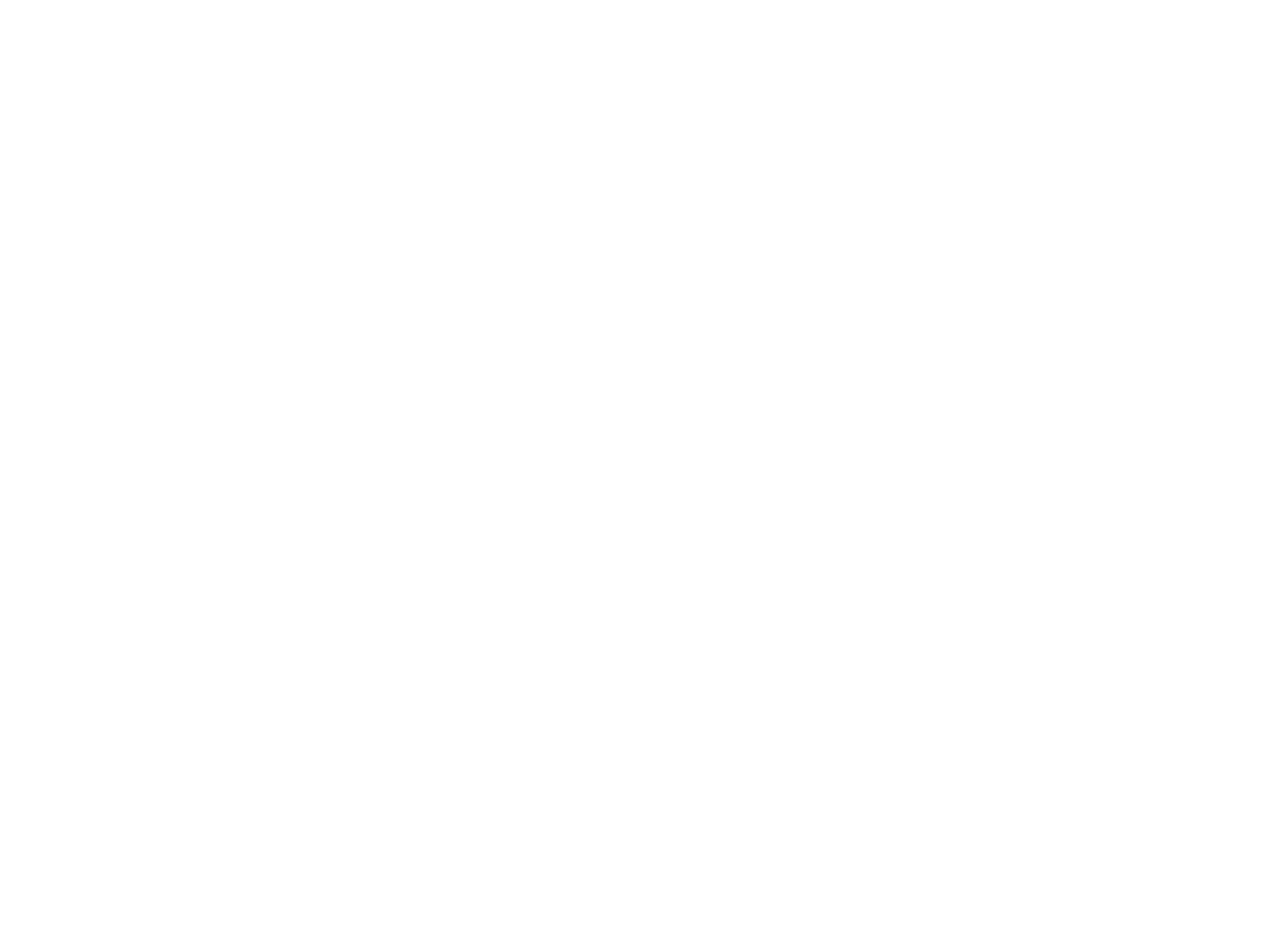
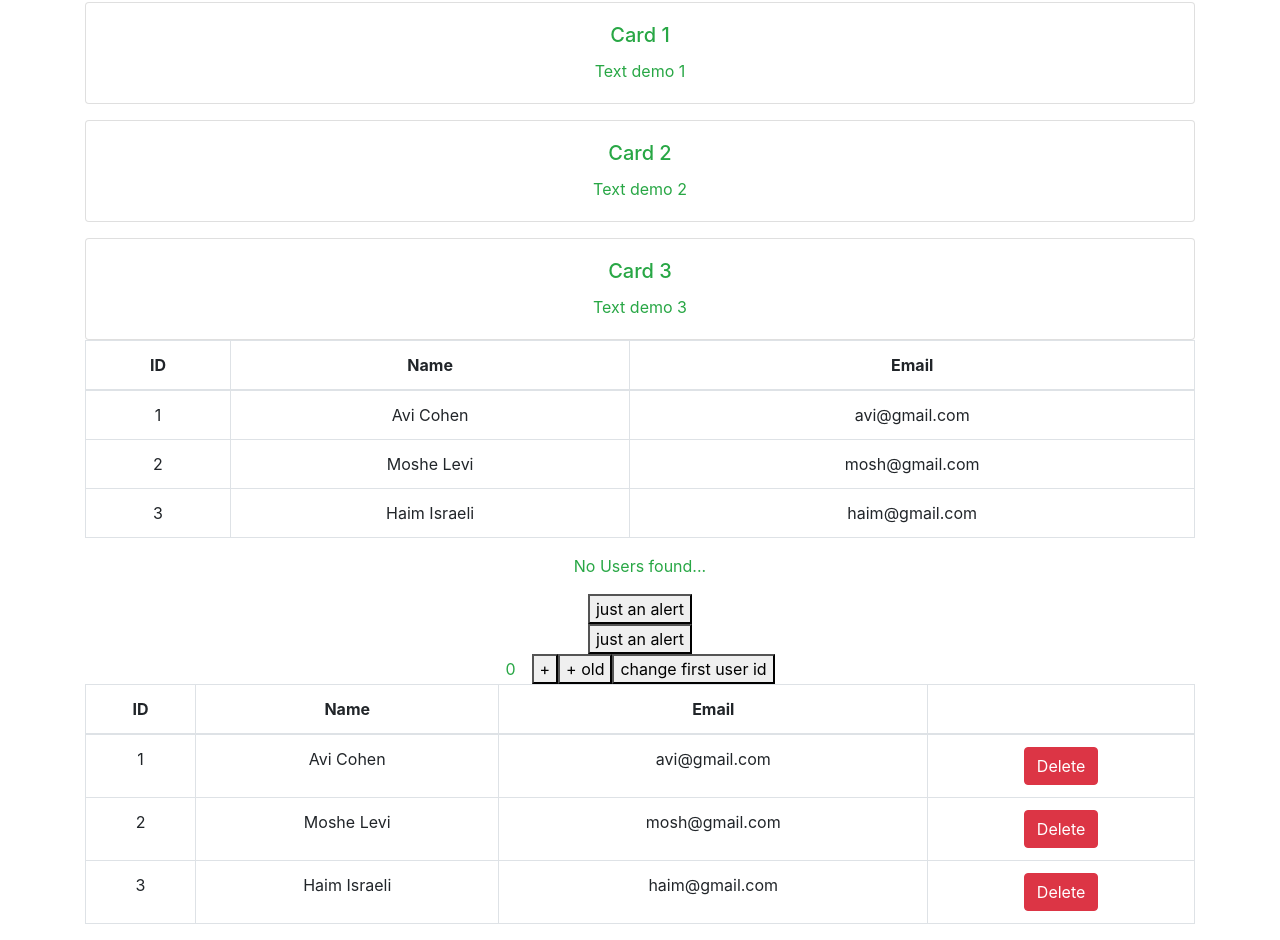
Before and after one commit to tsanhan/React-HackerU, a React (Create React App) app: page / in a window 1280 px wide. Shown: the part 676-1616 px from the top of the page. Before the commit the page ends 800 px from the top, so only its background shows below. Built offline with nearby package versions, Linux system fonts and the light colour scheme.

Commit message:
chapter3

```diff
--- a/src/components/cards.jsx
+++ b/src/components/cards.jsx
@@ -1,19 +1,14 @@
 import React, { Component } from "react";
-import './cards.css'
-
+import "./cards.css";
 
 class Cards extends Component {
   constructor() {
     super();
-    setTimeout(() => {
-      this.styles = {
-        fontSize: 40,
-        color: "balck",
-      };
-      this.render();
-    }, 3000);
+    this.changeCounterOld = this.changeCounterOld.bind(this);
   }
+
   state = {
+    counter: 0,
     myText: "demo text",
     image: {
       url:
@@ -22,6 +17,19 @@
     },
     thumb: "img-thumbnail",
     img: "img",
+    // iteration
+    nums: [10, 20, 30, 40],
+    cards: [
+      { id: 1, title: "Card 1", article: "Text demo 1" },
+      { id: 2, title: "Card 2", article: "Text demo 2" },
+      { id: 3, title: "Card 3", article: "Text demo 3" },
+    ],
+    users: [
+      { id: 1, name: "Avi Cohen", email: "avi@gmail.com" },
+      { id: 2, name: "Moshe Levi", email: "mosh@gmail.com" },
+      { id: 3, name: "Haim Israeli", email: "haim@gmail.com" },
+    ],
+    noUsers: [],
   };
 
   styles = {
@@ -43,8 +51,151 @@
           src={this.state.image.url}
           alt={this.state.image.alt}
         />
+        {/* iteration */}
+        <ul>
+          {this.state.nums.map((num) => (
+            <li key={num}>{num}</li>
+          ))}
+        </ul>
+        {/* array of objects */}
+        <div className="container">
+          <div className="row">
+            {this.state.cards.map((card) => (
+              <div className="col-12 mt-3" key={card.id}>
+                <div className="card">
+                  <div className="card-body">
+                    <h5 className="card-title">{card.title}</h5>
+                    <p className="card-text">{card.article}</p>
+                  </div>
+                </div>
+              </div>
+            ))}
+          </div>
+        </div>
+        {/* render table */}
+        <div className="container">
+          <div className="row">
+            <div className="col-12">
+              <table className="table table-bordered">
+                <thead>
+                  <tr>
+                    <th>ID</th>
+                    <th>Name</th>
+                    <th>Email</th>
+                  </tr>
+                </thead>
+                <tbody>
+                  {this.state.users.map((user) => (
+                    <tr key={user.id}>
+                      <td>{user.id}</td>
+                      <td>{user.name}</td>
+                      <td>{user.email}</td>
+                    </tr>
+                  ))}
+                </tbody>
+              </table>
+            </div>
+          </div>
+        </div>
+        {/* conditional render */}
+        <div className="container">
+          <div className="row">
+            <div className="col-12">{this.renderUsers(this.state.noUsers)}</div>
+          </div>
+        </div>
+        {/* events */}
+        <div className="container">
+          <div className="row">
+            <div className="col-12">
+              <button type="button" onClick={() => alert("work!")}>
+                just an alert
+              </button>
+            </div>
+          </div>
+        </div>
+        <div className="container">
+          <div className="row">
+            <div className="col-12">
+              <button type="button" onClick={this.myFunk}>
+                just an alert
+              </button>
+            </div>
+          </div>
+        </div>
+        {/* binding this */}
+        <div className="container">
+          <div className="row">
+            <div className="col-12">
+              <span className="mr-3">{this.state.counter}</span>
+              <button type="button" onClick={this.changeCounter}>
+                +
+              </button>
+              <button type="button" onClick={this.changeCounterOld}>
+                + old
+              </button>
+              <button type="button" onClick={this.changeFirstUserId}>
+                change first user id
+              </button>
+            </div>
+          </div>
+        </div>
+        {/* remove user */}
+        <div className="container">
+          <div className="row">
+            <div className="col-12">
+              <table className="table table-bordered">
+                <thead>
+                  <tr>
+                    <th>ID</th>
+                    <th>Name</th>
+                    <th>Email</th>
+                    <th></th>
+                  </tr>
+                </thead>
+                <tbody>
+                  {this.state.users.map((user) => (
+                    <tr key={user.id}>
+                      <td>{user.id}</td>
+                      <td>{user.name}</td>
+                      <td>{user.email}</td>
+                      <td>
+                        <button
+                          onClick={() => this.removeUser(this.state.users, user.id)}
+                          className="btn btn-danger"
+                        >
+                          Delete
+                        </button>
+                      </td>
+                    </tr>
+                  ))}
+                </tbody>
+              </table>
+            </div>
+          </div>
+        </div>
       </React.Fragment>
     );
+  }
+
+  changeCounter = () => {
+    let { counter } = this.state;
+    counter++;
+    this.setState({ counter });
+  };
+
+  changeCounterOld() {
+    let { counter } = this.state;
+    counter++;
+    this.setState({ counter });
+  }
+
+  changeFirstUserId = () => {
+    let { users } = this.state;
+    users[0].id = 99;
+    this.setState({ users });
+  };
+  myFunk() {
+    alert("work!");
   }
 
   getText() {
@@ -59,5 +210,51 @@
     const el = <span>some value here</span>;
     return el;
   }
+
+  renderUsers(users) {
+    if (users.length === 0) return <p>No Users found...</p>;
+
+    return (
+      <div className="container">
+          <div className="row">
+            <div className="col-12">
+              <table className="table table-bordered">
+                <thead>
+                  <tr>
+                    <th>ID</th>
+                    <th>Name</th>
+                    <th>Email</th>
+                    <th></th>
+                  </tr>
+                </thead>
+                <tbody>
+                  {this.state.users.map((user) => (
+                    <tr key={user.id}>
+                      <td>{user.id}</td>
+                      <td>{user.name}</td>
+                      <td>{user.email}</td>
+                      <td>
+                        <button
+                          onClick={() => this.removeUser(this.state.users, user.id)}
+                          className="btn btn-danger"
+                        >
+                          Delete
+                        </button>
+                      </td>
+                    </tr>
+                  ))}
+                </tbody>
+              </table>
+            </div>
+          </div>
+        </div>
+
+    );
+  }
+
+  removeUser = (users, userId) => {
+    users = users.filter((user) => user.id !== userId);
+    this.setState({ users });
+  };
 }
 export default Cards;
```
